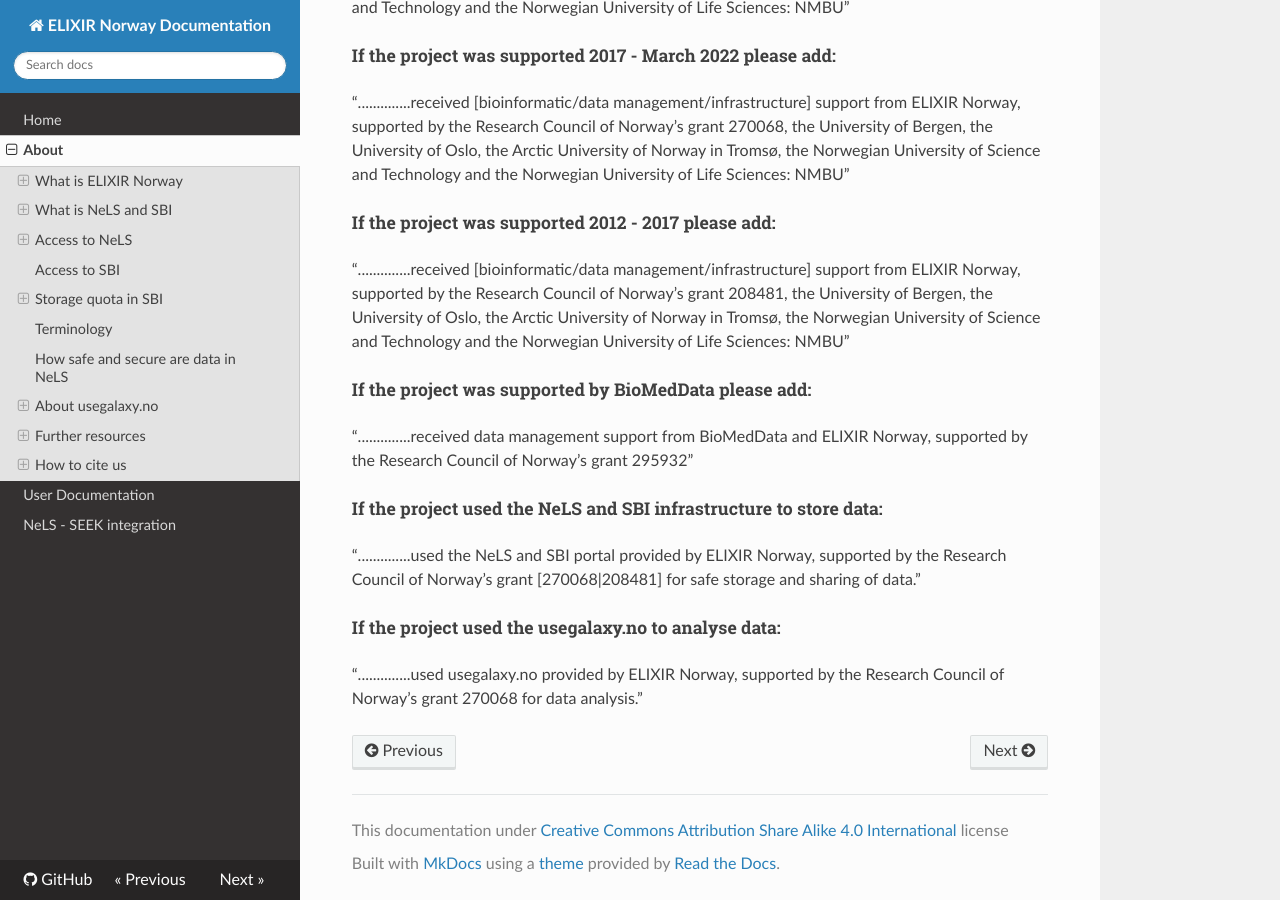
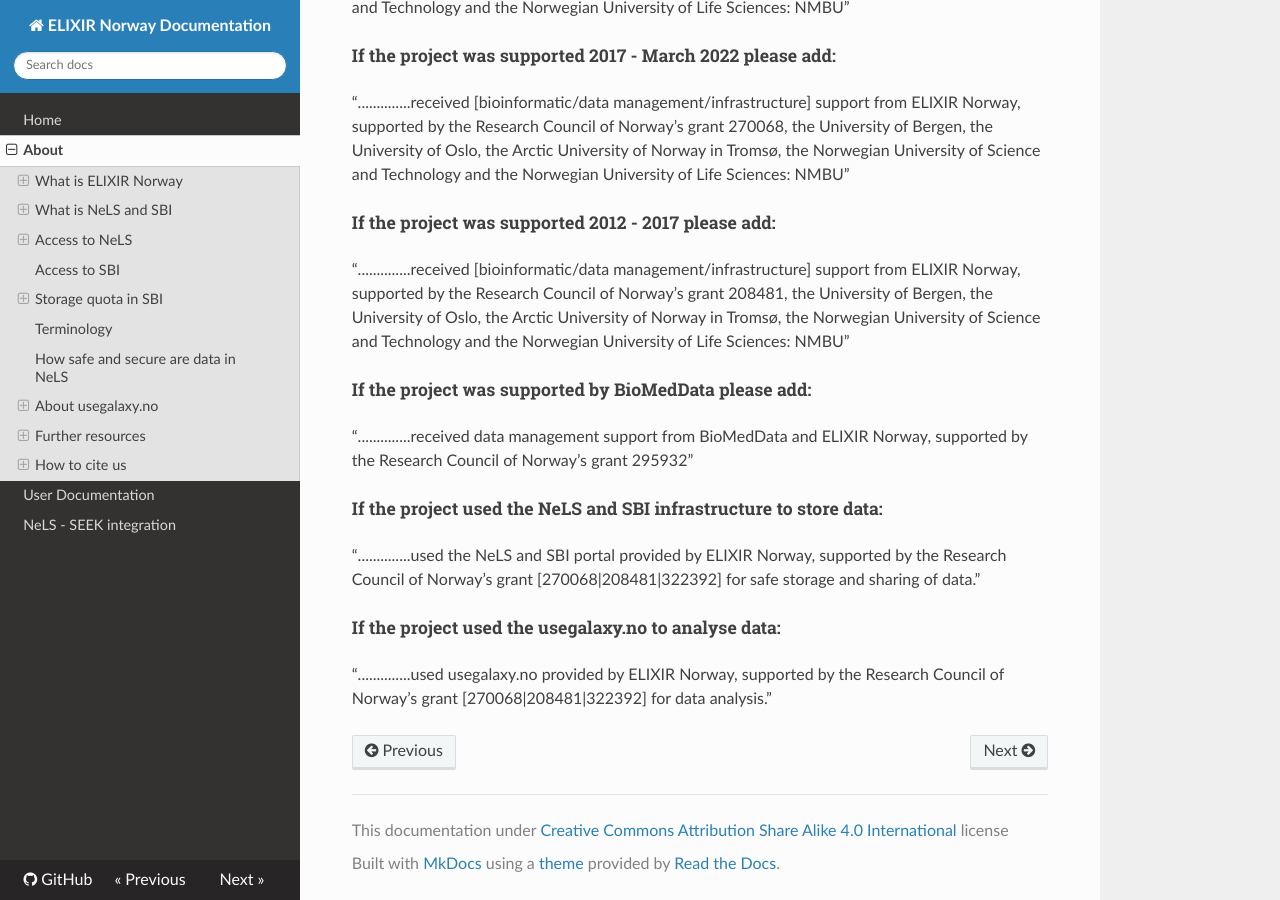
Before and after one commit to elixir-no-nels/nels-docs, an MkDocs documentation site: the page built from docs/about.md, in a window 1280 px wide and 900 px high, scrolled down 6091 px. Built offline with MkDocs 1.6.1, drawn with Linux system fonts in a browser that asks for light colours; nearby versions of some CDN libraries.

Commit message:
Update about.md

```diff
--- a/docs/about.md
+++ b/docs/about.md
@@ -184,8 +184,8 @@
 
 ##### If the project used the NeLS and SBI infrastructure to store data:
 
-“..............used the NeLS and SBI portal provided by ELIXIR Norway, supported by the Research Council of Norway’s grant [270068|208481] for safe storage and sharing of data.”
+“..............used the NeLS and SBI portal provided by ELIXIR Norway, supported by the Research Council of Norway’s grant [270068|208481|322392] for safe storage and sharing of data.”
 
 ##### If the project used the usegalaxy.no to analyse data:
 
-“..............used usegalaxy.no provided by ELIXIR Norway, supported by the Research Council of Norway’s grant 270068 for data analysis.”
+“..............used usegalaxy.no provided by ELIXIR Norway, supported by the Research Council of Norway’s grant [270068|208481|322392] for data analysis.”
```
